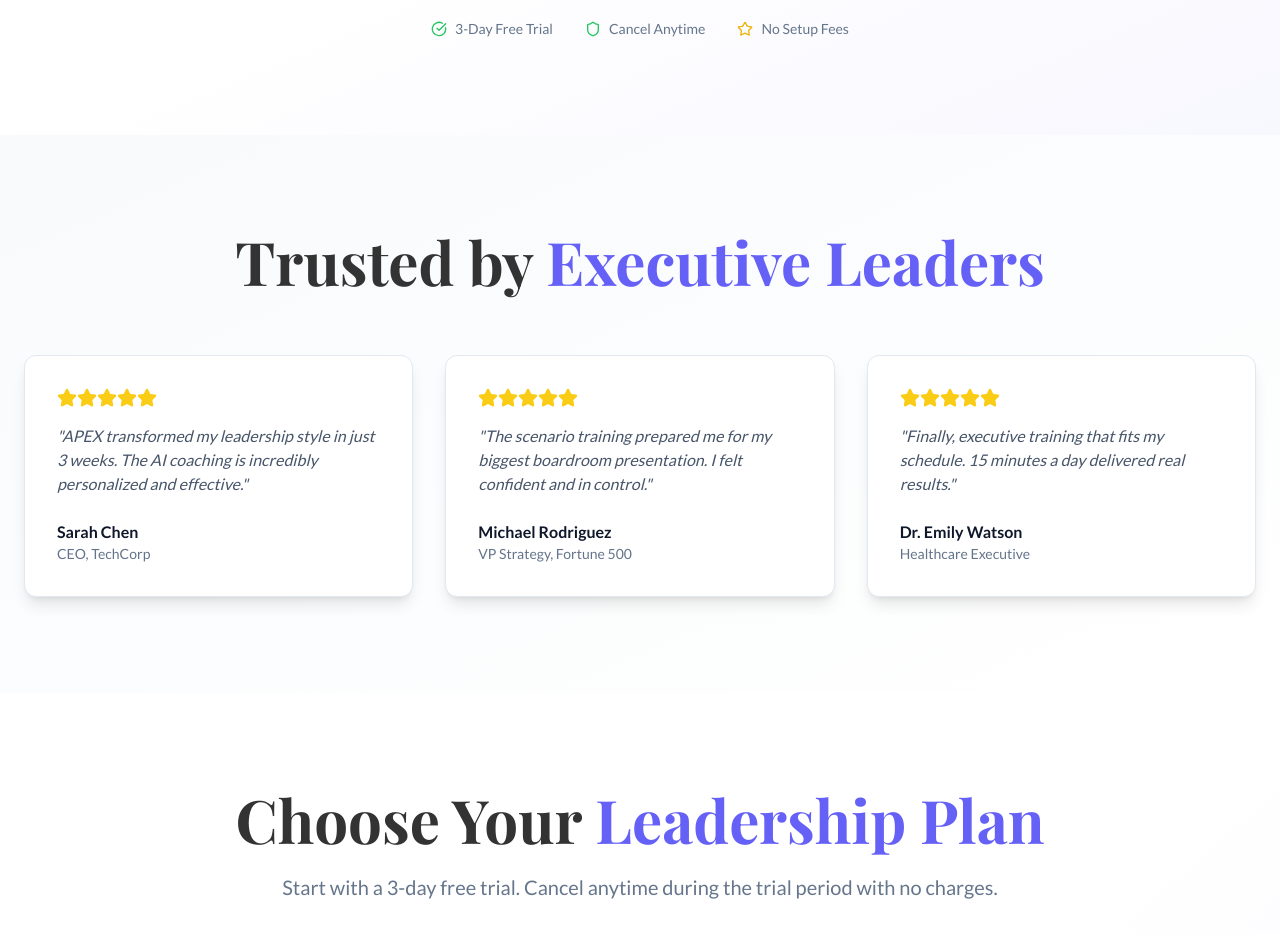
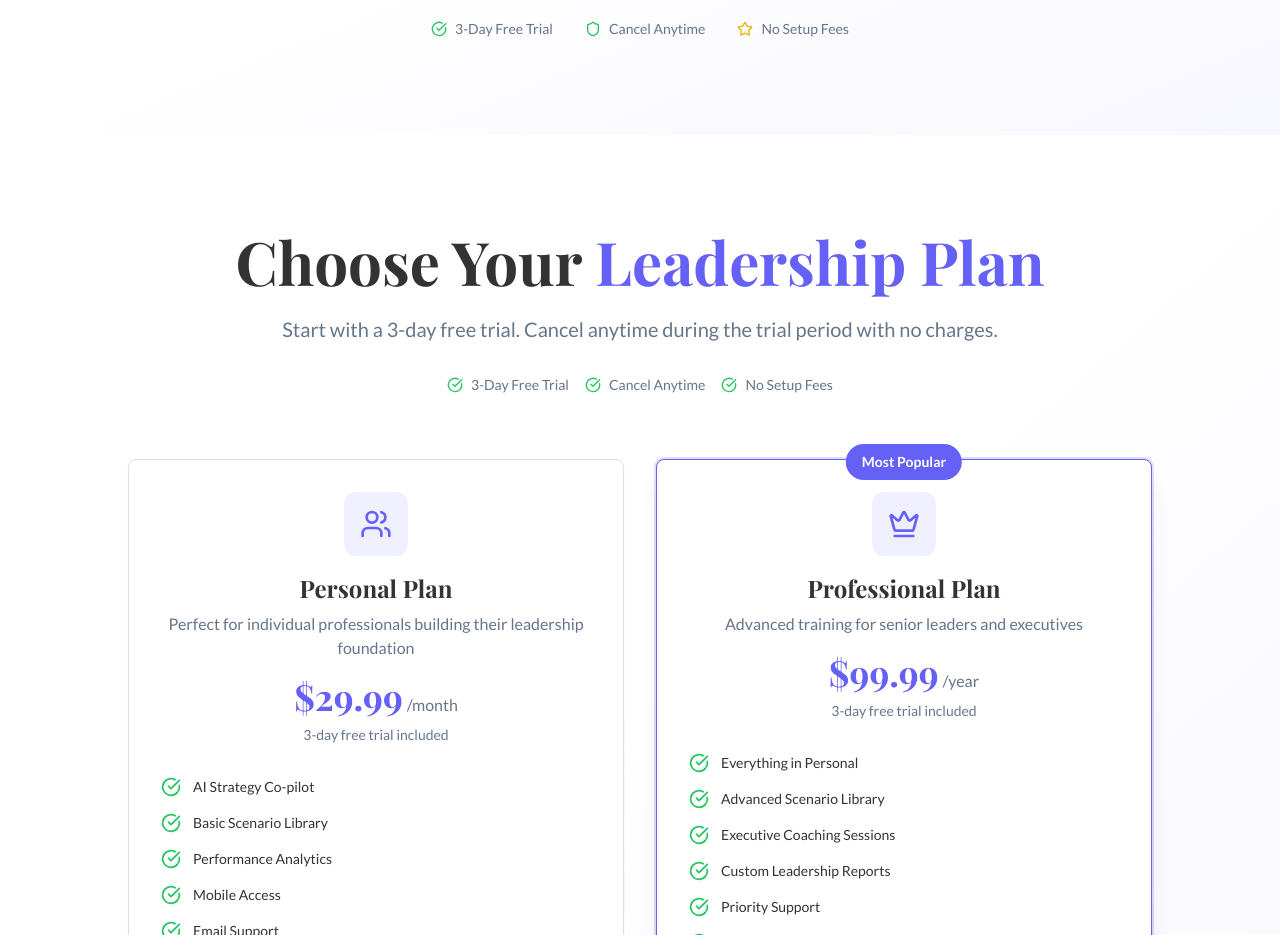
Before and after one commit to lumpkan4070/exec-edge-suite, a React (Vite) app: page / in a window 1280 px wide. Shown: the part 3260-4195 px from the top of the page. Built offline with nearby package versions, Linux system fonts and the light colour scheme.

Commit message:
Remove "Trusted by Executive Leaders" section

```diff
--- a/src/pages/Landing.tsx
+++ b/src/pages/Landing.tsx
@@ -393,52 +393,6 @@ export default function Landing({ onGetStarted, onSelectPlan }: LandingProps) {
         </div>
       </section>
 
-      {/* Testimonials Section */}
-      <section className="py-24 px-6 bg-gradient-to-br from-slate-50 to-white">
-        <div className="max-w-7xl mx-auto">
-          <div className="text-center mb-16">
-            <h2 className="text-4xl md:text-6xl font-bold mb-6 font-playfair">
-              Trusted by <span className="text-primary">Executive Leaders</span>
-            </h2>
-          </div>
-
-          <div className="grid grid-cols-1 md:grid-cols-3 gap-8">
-            {[
-              {
-                name: "Sarah Chen",
-                role: "CEO, TechCorp",
-                content: "APEX transformed my leadership style in just 3 weeks. The AI coaching is incredibly personalized and effective.",
-                rating: 5
-              },
-              {
-                name: "Michael Rodriguez",
-                role: "VP Strategy, Fortune 500",
-                content: "The scenario training prepared me for my biggest boardroom presentation. I felt confident and in control.",
-                rating: 5
-              },
-              {
-                name: "Dr. Emily Watson",
-                role: "Healthcare Executive",
-                content: "Finally, executive training that fits my schedule. 15 minutes a day delivered real results.",
-                rating: 5
-              }
-            ].map((testimonial, index) => (
-              <div key={index} className="bg-white rounded-xl p-8 shadow-lg border border-slate-200">
-                <div className="flex items-center mb-4">
-                  {[...Array(testimonial.rating)].map((_, i) => (
-                    <Star key={i} className="w-5 h-5 text-yellow-400 fill-current" />
-                  ))}
-                </div>
-                <p className="text-slate-600 mb-6 italic">"{testimonial.content}"</p>
-                <div>
-                  <div className="font-semibold text-slate-900">{testimonial.name}</div>
-                  <div className="text-sm text-slate-500">{testimonial.role}</div>
-                </div>
-              </div>
-            ))}
-          </div>
-        </div>
-      </section>
 
       {/* Pricing Section */}
       <div id="pricing">
```
